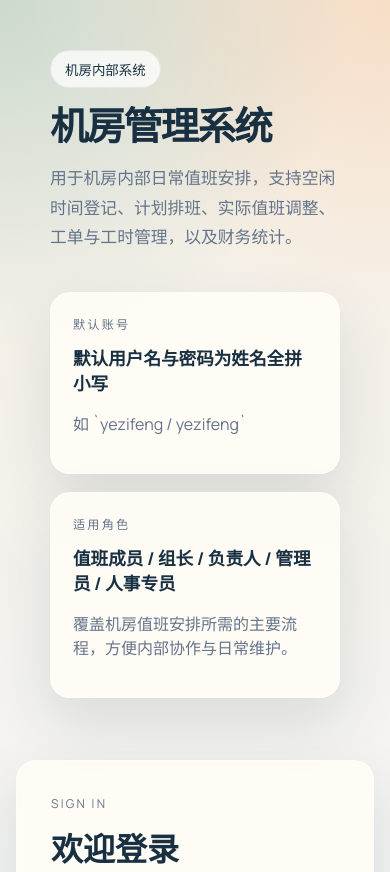
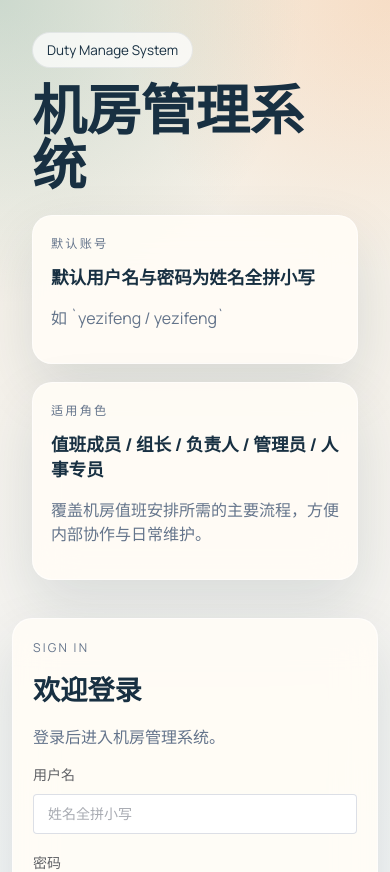
Before and after one commit to Charles-0509/Duty-Manage-System, a Vue app in the folder frontend/: page /#/login in a window 390 px wide. Shown: the top 872 px of the page. Built offline with nearby package versions, Linux system fonts and the light colour scheme; no server answers.

Commit message:
优化登录页布局与首页提示

```diff
--- a/frontend/src/views/DashboardView.vue
+++ b/frontend/src/views/DashboardView.vue
@@ -40,7 +40,6 @@ onMounted(async () => {
           首页集中展示当前排班结果、值班登记进度和工单工时分布，方便你先看整体，再进入具体页面处理。
         </p>
       </div>
-      <span class="pill">实时读取后端 SQLite 数据</span>
     </section>
 
     <section class="page-shell">
--- a/frontend/src/views/LoginView.vue
+++ b/frontend/src/views/LoginView.vue
@@ -36,11 +36,8 @@ async function submit() {
   <div class="login-page">
     <section class="login-hero">
       <div class="hero-copy">
-        <span class="pill">机房内部系统</span>
+        <span class="pill">Duty Manage System</span>
         <h1>机房管理系统</h1>
-        <p>
-          用于机房内部日常值班安排，支持空闲时间登记、计划排班、实际值班调整、工单与工时管理，以及财务统计。
-        </p>
       </div>
       <div class="hero-metrics">
         <div class="hero-card glass-card">
@@ -82,34 +79,31 @@ async function submit() {
 .login-page {
   min-height: 100vh;
   display: grid;
-  grid-template-columns: minmax(0, 1.15fr) minmax(360px, 420px);
-  gap: 28px;
-  padding: 28px;
+  grid-template-columns: minmax(360px, 1fr) minmax(360px, 460px);
+  align-items: center;
+  gap: clamp(24px, 5vw, 88px);
+  width: min(100%, 1760px);
+  margin: 0 auto;
+  padding: clamp(20px, 4vw, 72px);
 }
 
 .login-hero,
 .login-card {
-  padding: 34px;
+  padding: clamp(24px, 3vw, 44px);
 }
 
 .login-hero {
   display: grid;
-  gap: 24px;
-  align-content: space-between;
+  gap: clamp(24px, 6vh, 72px);
+  align-content: center;
+  min-height: min(720px, calc(100vh - 144px));
 }
 
 .hero-copy h1 {
   margin: 18px 0 18px;
-  font-size: clamp(2.4rem, 5vw, 4.2rem);
+  font-size: clamp(3rem, 5vw, 5.4rem);
   line-height: 1.02;
-  letter-spacing: -0.04em;
-}
-
-.hero-copy p {
-  max-width: 760px;
-  font-size: 1.05rem;
-  line-height: 1.75;
-  color: var(--muted);
+  letter-spacing: 0;
 }
 
 .hero-metrics {
@@ -130,6 +124,8 @@ async function submit() {
 
 .login-card {
   align-self: center;
+  width: min(100%, 460px);
+  justify-self: center;
 }
 
 .login-card h2 {
@@ -145,11 +141,46 @@ async function submit() {
 @media (max-width: 980px) {
   .login-page {
     grid-template-columns: 1fr;
-    padding: 16px;
+    align-items: start;
+    gap: 18px;
+    padding: 18px;
+  }
+
+  .login-hero {
+    min-height: auto;
+    gap: 18px;
   }
 
   .hero-metrics {
     grid-template-columns: 1fr;
   }
+
+  .login-card {
+    width: 100%;
+  }
+}
+
+@media (max-width: 640px) {
+  .login-page {
+    padding: 12px;
+  }
+
+  .login-hero,
+  .login-card {
+    padding: 20px;
+  }
+
+  .hero-copy h1 {
+    margin: 14px 0 4px;
+    font-size: clamp(2.2rem, 14vw, 3.4rem);
+  }
+
+  .hero-card {
+    padding: 18px;
+  }
+
+  .login-card h2 {
+    font-size: 1.7rem;
+  }
 }
 </style>
```
